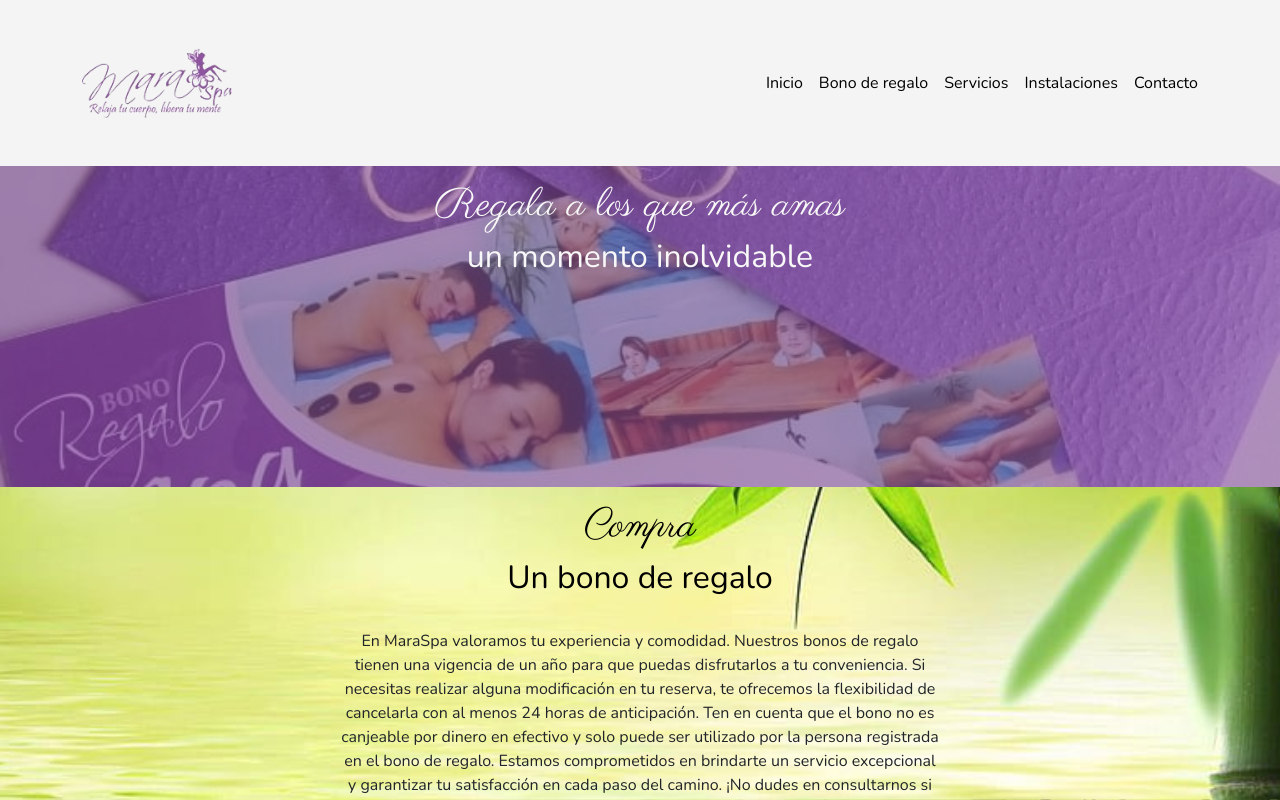
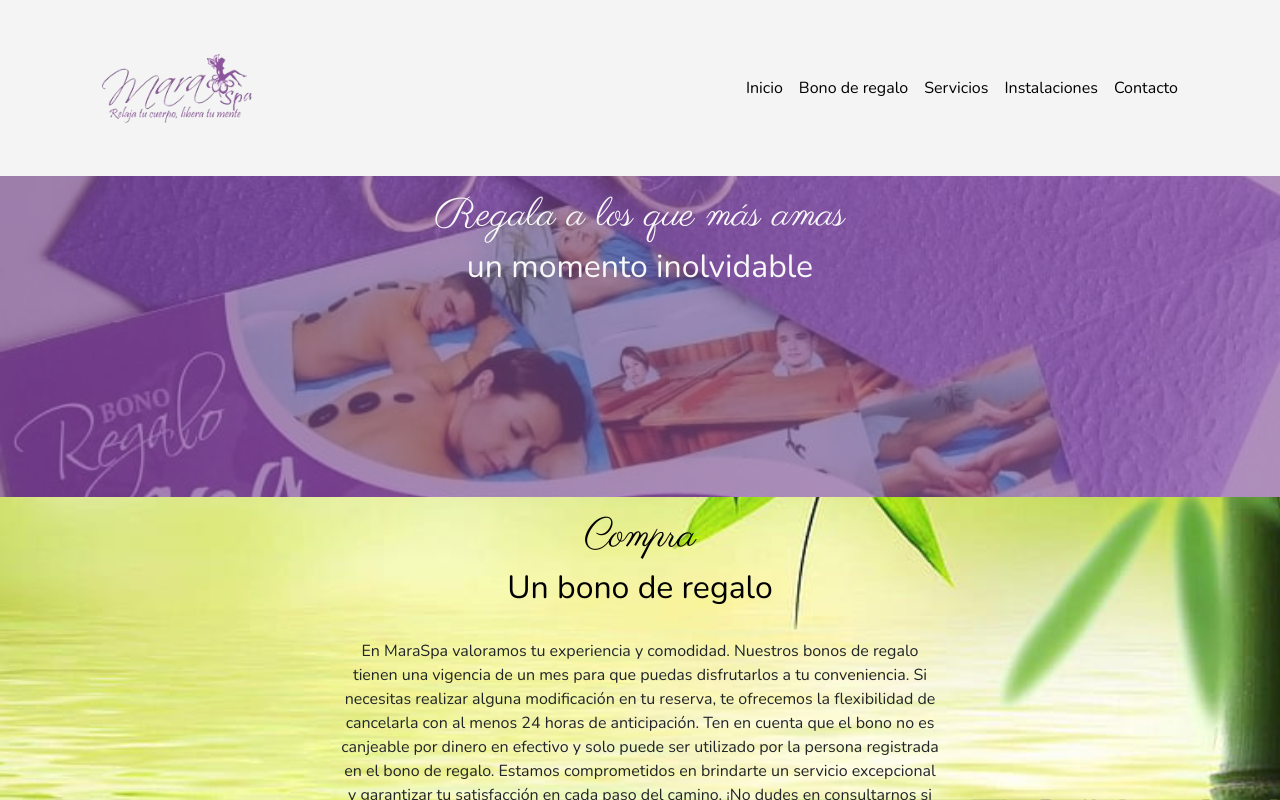
Before and after one commit to jap102321/maraspa, a React (Create React App) app: page /giftbono in a window 1280 px wide. Shown: the top 800 px of the page. Built offline with nearby package versions, Linux system fonts and the light colour scheme.

Commit message:
Fixing bugs v2

```diff
--- a/src/components/Header.jsx
+++ b/src/components/Header.jsx
@@ -10,22 +10,20 @@ const Header = () => {
   return (
     <Navbar
       expand="lg"
-      className={`bg-body-tertiary ${styles.container}`}
+      className={`bg-body-tertiary`}
       style={{ backgroundColor: "#f4f4f4" }}
+      collapseOnSelect
     >
-      <Container>
-        <div>
+      <Container className={styles.container}>
         <Navbar.Brand>
           <Link to="/">
             <img src={Logo} style={{ width: "150px" }} alt="MaraSpa Logo" />
           </Link>
         </Navbar.Brand>
-        </div>
-        <div>
         <Navbar.Toggle aria-controls="basic-navbar-nav" />
         <Navbar.Collapse id="basic-navbar-nav">
           <Nav
-              className={`me-auto ${styles.navLinks}`}
+            className={`ms-auto ${styles.navLinks}`}
             style={{ display: "flex", alignItems: "center", gap: "1rem" }}
           >
             <Link to="/">Inicio</Link>
@@ -35,7 +33,6 @@ const Header = () => {
             <Link to="/contact">Contacto</Link>
           </Nav>
         </Navbar.Collapse>
-        </div>
       </Container>
     </Navbar>
   );
--- a/src/pages/BonoRegalo.jsx
+++ b/src/pages/BonoRegalo.jsx
@@ -28,7 +28,7 @@ const BonoRegalo = () => {
         <h2>Un bono de regalo</h2>
         <p>
           En MaraSpa valoramos tu experiencia y comodidad. Nuestros bonos de
-          regalo tienen una vigencia de un año para que puedas disfrutarlos a tu
+          regalo tienen una vigencia de un mes para que puedas disfrutarlos a tu
           conveniencia. Si necesitas realizar alguna modificación en tu reserva,
           te ofrecemos la flexibilidad de cancelarla con al menos 24 horas de
           anticipación. Ten en cuenta que el bono no es canjeable por dinero en
--- a/src/styles/Header.module.css
+++ b/src/styles/Header.module.css
@@ -2,8 +2,13 @@
   color: black;
 }
 .container {
-  width: 100%;
   display: flex;
   justify-content: space-between;
   padding-inline: 2rem;
 }
+
+@media (max-width: 950px) {
+  .container {
+    display: flex;
+  }
+}
--- a/src/styles/Instalations.module.css
+++ b/src/styles/Instalations.module.css
@@ -11,6 +11,8 @@
   max-width: 600px;
 }
 .video iframe {
+  width: 700px;
+  height: 500px;
 }
 
 @media (max-width: 950px) {
```
Lines whose indentation alone changed are shown as unchanged.
